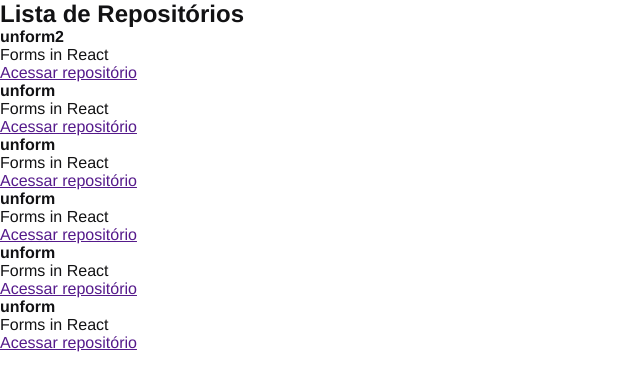
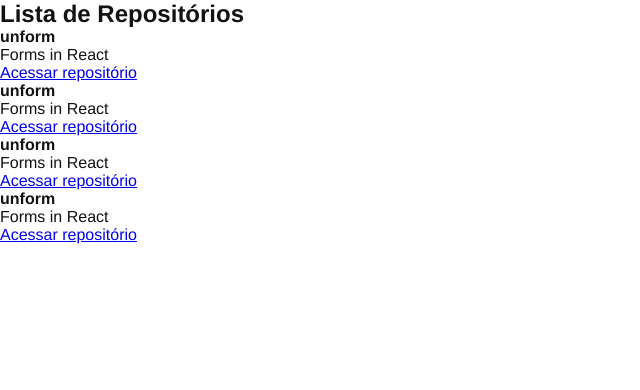
Before and after one commit to viniciusoliveiras/github-explorer, a React app: page / in a window 1280 px wide. Shown: the top 390 px of the page, without its empty margins (0-640 px from the left). Built offline with nearby package versions, Linux system fonts and the light colour scheme; the HTML template or start-up script is replaced by a standard one.

Commit message:
Conceitos importantes | Propriedades no React

```diff
--- /dev/null
+++ b/src/components/RepositoryItem.jsx
@@ -0,0 +1,10 @@
+export function RepositoryItem(props) {
+  return (
+    <li>
+      <strong>{props.repository.name ?? 'Default'}</strong>
+      <p>{props.repository.description ?? 'Default'}</p>
+
+      <a href={props.repository.link}>Acessar repositório</a>
+    </li>
+  );
+}
--- a/src/components/RepositoryList.jsx
+++ b/src/components/RepositoryList.jsx
@@ -1,4 +1,10 @@
-const repositoryName = 'unform2';
+import { RepositoryItem } from './RepositoryItem';
+
+const repository = {
+  name: 'unform',
+  description: 'Forms in React',
+  link: 'https://github.com/viniciusoliveiras/viniciusoliveiras',
+};
 
 export function RepositoryList() {
   return (
@@ -6,47 +12,10 @@
       <h1>Lista de Repositórios</h1>
 
       <ul>
-        <li>
-          <strong>{repositoryName}</strong>
-          <p>Forms in React</p>
-
-          <a href=''>Acessar repositório</a>
-        </li>
-
-        <li>
-          <strong>unform</strong>
-          <p>Forms in React</p>
-
-          <a href=''>Acessar repositório</a>
-        </li>
-
-        <li>
-          <strong>unform</strong>
-          <p>Forms in React</p>
-
-          <a href=''>Acessar repositório</a>
-        </li>
-
-        <li>
-          <strong>unform</strong>
-          <p>Forms in React</p>
-
-          <a href=''>Acessar repositório</a>
-        </li>
-
-        <li>
-          <strong>unform</strong>
-          <p>Forms in React</p>
-
-          <a href=''>Acessar repositório</a>
-        </li>
-
-        <li>
-          <strong>unform</strong>
-          <p>Forms in React</p>
-
-          <a href=''>Acessar repositório</a>
-        </li>
+        <RepositoryItem repository={repository} />
+        <RepositoryItem repository={repository} />
+        <RepositoryItem repository={repository} />
+        <RepositoryItem repository={repository} />
       </ul>
     </section>
   );
```
